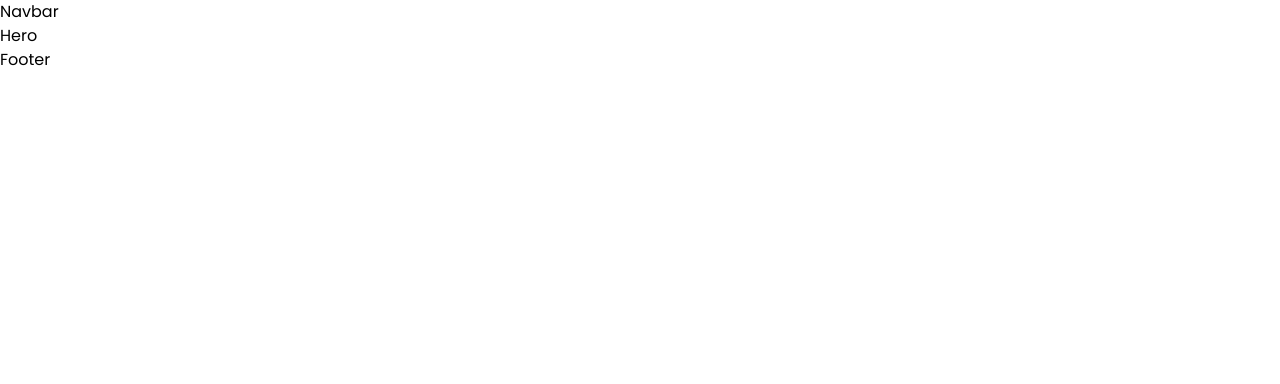
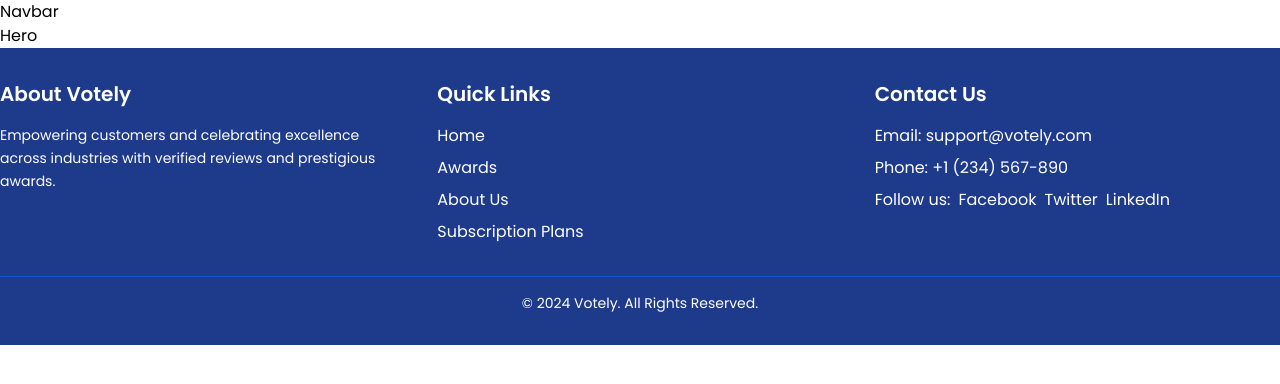
Before and after one commit to amankanz/votely, a Next.js app: page / in a window 1280 px wide. Shown: the top 384 px of the page. Built offline with nearby package versions, Linux system fonts and the light colour scheme.

Commit message:
ft/footer: work in progress

```diff
--- a/components/Footer.tsx
+++ b/components/Footer.tsx
@@ -1,7 +1,88 @@
 import React from "react";
 
-function Footer() {
-  return <footer>Footer</footer>;
+import Link from "next/link";
+
+export default function Footer() {
+  return (
+    <footer className="bg-blue-900 text-white py-8">
+      <div className="container mx-auto grid grid-cols-1 md:grid-cols-3 gap-8 text-center md:text-left">
+        {/* Column 1: About */}
+        <div>
+          <h3 className="text-xl font-semibold mb-4">About Votely</h3>
+          <p className="text-sm leading-relaxed">
+            Empowering customers and celebrating excellence across industries
+            with verified reviews and prestigious awards.
+          </p>
+        </div>
+
+        {/* Column 2: Quick Links */}
+        <div>
+          <h3 className="text-xl font-semibold mb-4">Quick Links</h3>
+          <ul className="space-y-2">
+            <li>
+              <Link href="/" className="hover:text-blue-300">
+                Home
+              </Link>
+            </li>
+            <li>
+              <Link href="/awards" className="hover:text-blue-300">
+                Awards
+              </Link>
+            </li>
+            <li>
+              <Link href="/about" className="hover:text-blue-300">
+                About Us
+              </Link>
+            </li>
+            <li>
+              <Link href="/subscription" className="hover:text-blue-300">
+                Subscription Plans
+              </Link>
+            </li>
+          </ul>
+        </div>
+
+        {/* Column 3: Contact */}
+        <div>
+          <h3 className="text-xl font-semibold mb-4">Contact Us</h3>
+          <ul className="space-y-2">
+            <li>
+              Email:{" "}
+              <a
+                href="mailto:support@votely.com"
+                className="hover:text-blue-300"
+              >
+                support@votely.com
+              </a>
+            </li>
+            <li>
+              Phone:{" "}
+              <a href="tel:+1234567890" className="hover:text-blue-300">
+                +1 (234) 567-890
+              </a>
+            </li>
+            <li>
+              Follow us:
+              <span className="ml-2 space-x-2">
+                <a href="#" className="hover:text-blue-300">
+                  Facebook
+                </a>
+                <a href="#" className="hover:text-blue-300">
+                  Twitter
+                </a>
+                <a href="#" className="hover:text-blue-300">
+                  LinkedIn
+                </a>
+              </span>
+            </li>
+          </ul>
+        </div>
+      </div>
+
+      {/* Bottom Section */}
+      <div className="border-t border-blue-700 mt-8 pt-4 text-center text-sm">
+        <p>&copy; {new Date().getFullYear()} Votely. All Rights Reserved.</p>
+      </div>
+    </footer>
+  );
 }
-
-export default Footer;
```
